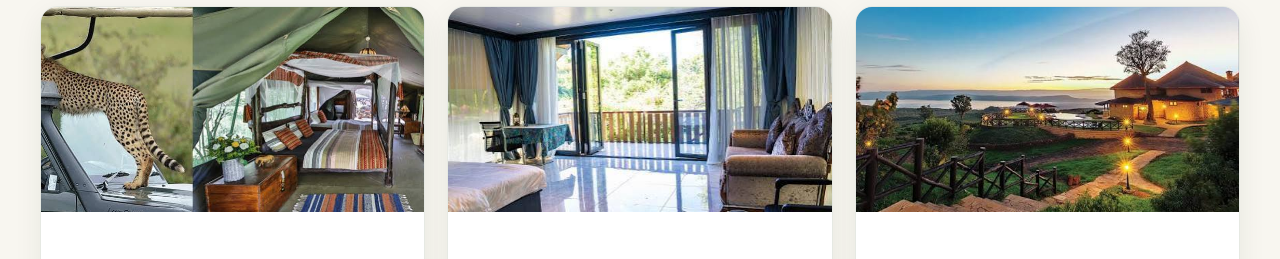
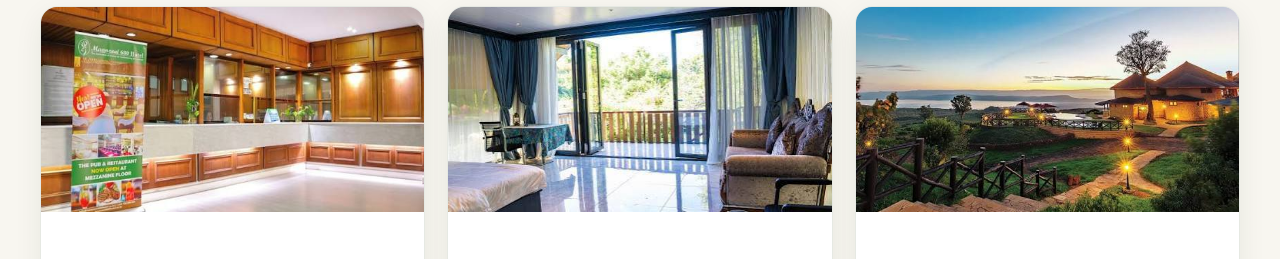
Before and after one commit to marongaah/Eagle-Pam-Expeditions-and-Travel-LTD, a website: page Packages-HTML/14-day-kenya-big-five-safari-beach-eagle-pam.html in a window 1280 px wide. Shown: the part 4129-4388 px from the top of the page. Drawn offline with nearby package versions, Linux system fonts and the light colour scheme.

Commit message:
replaced accommodation photo

```diff
--- a/Packages-HTML/14-day-kenya-big-five-safari-beach-eagle-pam.html
+++ b/Packages-HTML/14-day-kenya-big-five-safari-beach-eagle-pam.html
@@ -104,7 +104,7 @@
 <section class="accommodation-section"><div class="container">
  <div class="section-heading"><span class="section-tag">WHERE YOU STAY</span><h2>Accommodation Along the Journey</h2><p>The properties below are the accommodation names shown in the reference itinerary. All stays are subject to availability and written confirmation.</p></div>
  <div class="accommodation-grid">
-  <div class="accommodation-card"><div class="accommodation-image"><img src="../assets/images/budgethotels.jpg" alt="Hotel accommodation in Kenya"></div><div class="accommodation-content"><span class="accommodation-location">NAIROBI AREA · DAY 1</span><h3>Maanzoni 680 Hotel</h3><p>4-star hotel listed for the first night of the journey.</p><div class="amenities"><span><i class="fa-solid fa-bed"></i> Hotel</span><span><i class="fa-solid fa-location-dot"></i> Nairobi area</span></div></div></div>
+  <div class="accommodation-card"><div class="accommodation-image"><img src="../assets/images/manzooni.jpg" alt="Hotel accommodation in Kenya"></div><div class="accommodation-content"><span class="accommodation-location">NAIROBI AREA · DAY 1</span><h3>Maanzoni 680 Hotel</h3><p>4-star hotel listed for the first night of the journey.</p><div class="amenities"><span><i class="fa-solid fa-bed"></i> Hotel</span><span><i class="fa-solid fa-location-dot"></i> Nairobi area</span></div></div></div>
   <div class="accommodation-card"><div class="accommodation-image"><img src="../assets/images/jambomara.jpg" alt="Jambo Mara Safari Lodge"></div><div class="accommodation-content"><span class="accommodation-location">MASAI MARA · DAYS 2–3</span><h3>Jambo Mara Safari Lodge</h3><p>Safari lodge stay while exploring the Masai Mara National Reserve.</p><div class="amenities"><span><i class="fa-solid fa-bed"></i> Lodge</span><span><i class="fa-solid fa-paw"></i> Safari area</span></div></div></div>
   <div class="accommodation-card"><div class="accommodation-image"><img src="../assets/images/LNakuruSopa.jpg" alt="Lake Nakuru Lodge"></div><div class="accommodation-content"><span class="accommodation-location">LAKE NAKURU · DAY 4</span><h3>Lake Nakuru Lodge</h3><p>Lodge accommodation for the Lake Nakuru National Park visit.</p><div class="amenities"><span><i class="fa-solid fa-bed"></i> Lodge</span><span><i class="fa-solid fa-paw"></i> Park area</span></div></div></div>
   <div class="accommodation-card"><div class="accommodation-image"><img src="../assets/images/Naivashasopa1.jpg" alt="Naivasha Sawela Lodge"></div><div class="accommodation-content"><span class="accommodation-location">LAKE NAIVASHA · DAY 5</span><h3>Naivasha Sawela Lodge</h3><p>Lodge stay for the Lake Naivasha boat ride and Crescent Island visit.</p><div class="amenities"><span><i class="fa-solid fa-bed"></i> Lodge</span><span><i class="fa-solid fa-water"></i> Lake region</span></div></div></div>
```
Also changed, not shown: assets/images/manzooni.jpg (added).
